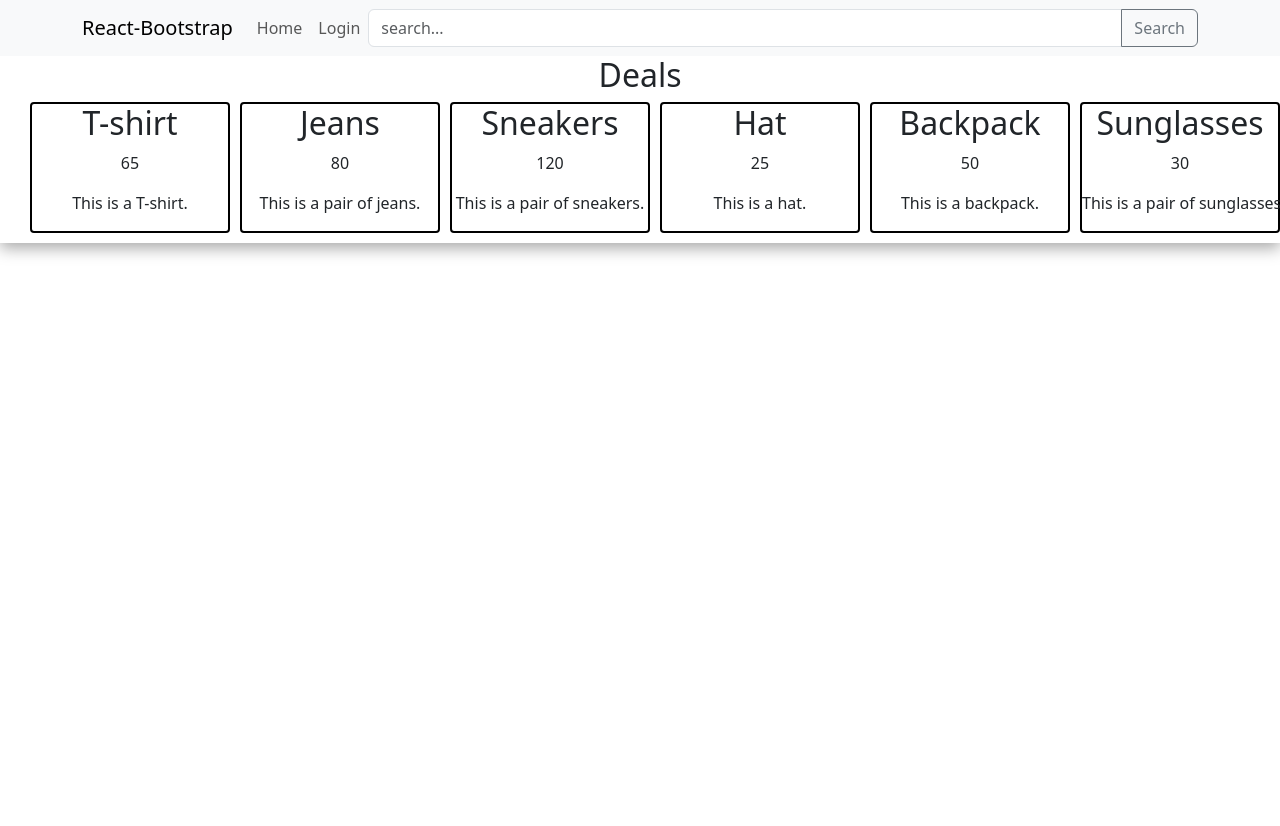
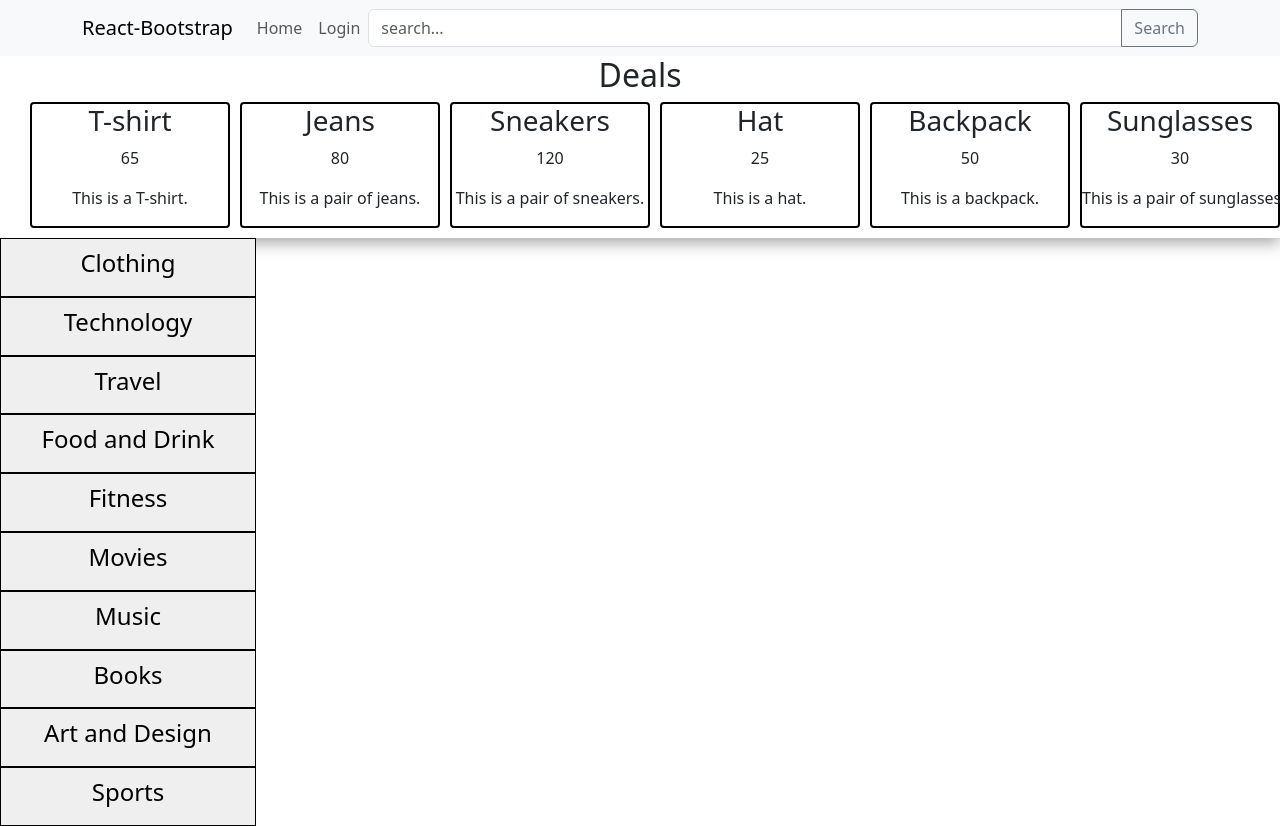
Before and after one commit to MrDietCola/ecommerce-website, a React (Vite) app in the folder ecommerce-website/: page / in a window 1280 px wide. Before the commit the page ends 800 px from the top, so only its background shows below. Built offline with nearby package versions, Linux system fonts and the light colour scheme.

Commit message:
added sidebar of topics

```diff
--- a/ecommerce-website/src/App.css
+++ b/ecommerce-website/src/App.css
@@ -86,8 +86,8 @@
 }
 
 main {
-  display: flex;
-  justify-content: center;
+  /* display: flex;
+  justify-content: center; */
   width: 100vw;
 }
 
@@ -97,3 +97,21 @@ main {
   margin: 0 5px;
   min-width: 200px;
 }
+
+.content-container {
+  width: 100%;
+  display: flex;
+  justify-content: start;
+}
+
+.topic-btn {
+  width: 100%;
+  padding: 10px;
+  border-radius: none;
+  border: 1px solid black;
+}
+
+.topics-container {
+  width: 20%;
+  max-width: 300px;
+}
--- a/ecommerce-website/src/App.jsx
+++ b/ecommerce-website/src/App.jsx
@@ -3,6 +3,22 @@ import Navbar from './components/navbar/navbar'
 import './App.css'
 import 'bootstrap/dist/css/bootstrap.min.css';
 import DealsContainer from './components/deals/dealsContainer';
+import Topic from './components/topics';
+
+const topics = [
+  { id: 1, name: 'Clothing' },
+  { id: 2, name: 'Technology' },
+  { id: 3, name: 'Travel' },
+  { id: 4, name: 'Food and Drink' },
+  { id: 5, name: 'Fitness' },
+  { id: 6, name: 'Movies' },
+  { id: 7, name: 'Music' },
+  { id: 8, name: 'Books' },
+  { id: 9, name: 'Art and Design' },
+  { id: 10, name: 'Sports' },
+  // Add more topics as needed
+];
+
 
 function App() {
   const [loggedIn, setLoggedIn] = useState(false);
@@ -12,6 +28,11 @@ function App() {
       <Navbar loggedIn={loggedIn} setLoggedIn={setLoggedIn} />
       <main>
         <DealsContainer />
+        <section className='content-container'>
+          <aside className='topics-container'>
+            <Topic topics={topics}/>
+          </aside>
+        </section>
       </main>
     </>
   )
--- a/ecommerce-website/src/components/deals/dealCard.jsx
+++ b/ecommerce-website/src/components/deals/dealCard.jsx
@@ -4,7 +4,7 @@ export default function dealCard(props) {
       key={deal.id}
       className="deal-card"
     >
-      <h2>{deal.name}</h2>
+      <h3>{deal.name}</h3>
       <p>{deal.price}</p>
       <p>{deal.description}</p>
     </div>
--- /dev/null
+++ b/ecommerce-website/src/components/topics.jsx
@@ -0,0 +1,10 @@
+export default function Topic(props) {
+  return props.topics.map((topic, index) => (
+    <button
+      key={topic.id}
+      className="topic-btn"
+    >
+      <h4>{topic.name}</h4>
+    </button>
+  ));
+}
```
